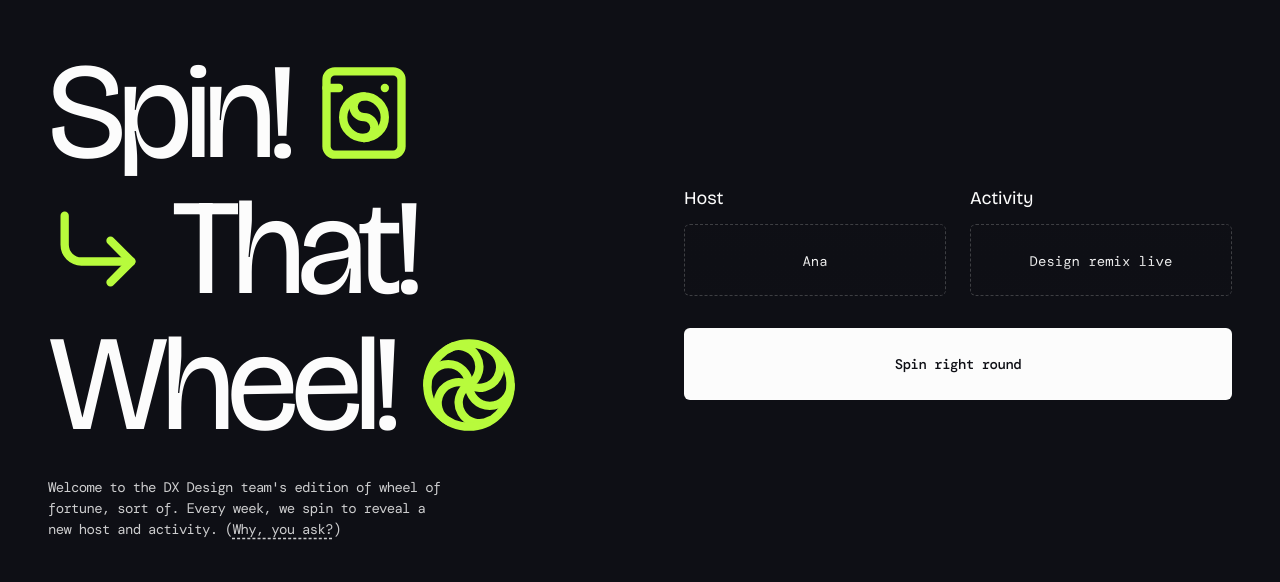
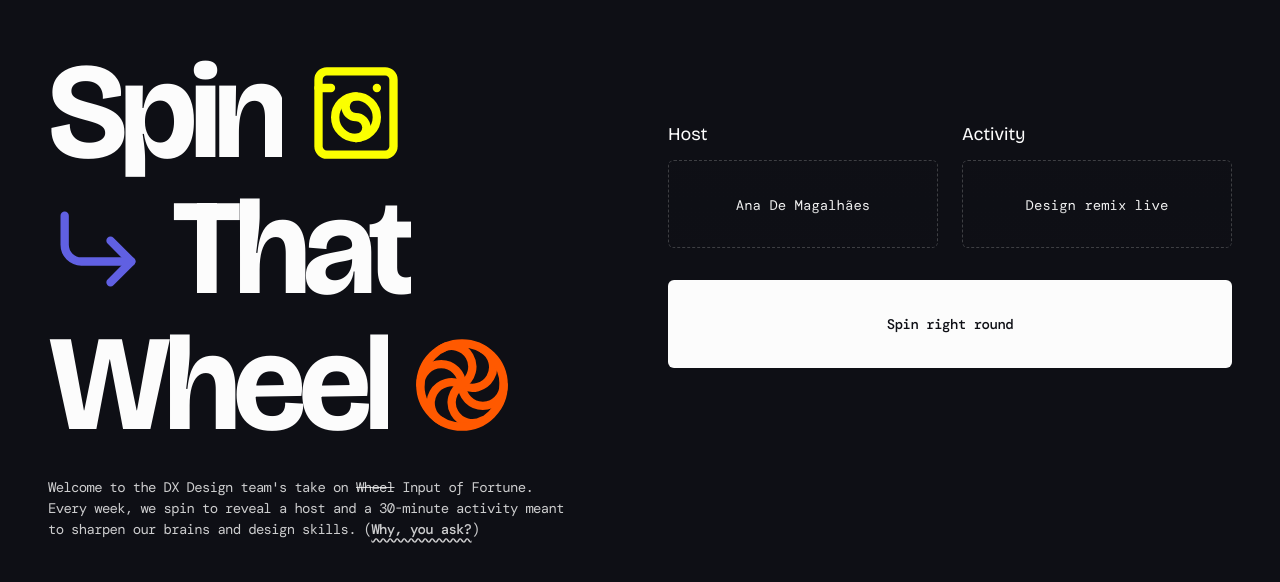
Before and after one commit to ana-demags/dxd-activities, a React (Vite) app: page / in a window 1280 px wide. Shown: the part 108-690 px from the top of the page. Built offline with nearby package versions, Linux system fonts and the light colour scheme; a web font is replaced by a local one.

Commit message:
Update cursor, colors, and add animation to H1

```diff
--- a/index.html
+++ b/index.html
@@ -8,7 +8,7 @@
   <title>Wheel of Design Fortune</title>
   <link rel="preconnect" href="https://fonts.googleapis.com">
   <link rel="preconnect" href="https://fonts.gstatic.com" crossorigin>
-  <link href="https://fonts.googleapis.com/css2?family=Bricolage+Grotesque:wght@400;500;600&display=swap"
+  <link href="https://fonts.googleapis.com/css2?family=Bricolage+Grotesque:wght@400;500;600;700;800&display=swap"
     rel="stylesheet">
   <link href="https://fonts.googleapis.com/css2?family=DM+Mono:wght@300;400;500&display=swap" rel="stylesheet">
 </head>
--- a/src/App.tsx
+++ b/src/App.tsx
@@ -51,59 +51,56 @@ function App() {
         <div className="min-h-screen w-full bg-background flex items-center justify-center p-8">
             <div className="w-full mx-auto" style={{ maxWidth: '1184px' }}>
                 {/* 2-column layout on large screens, stacked on smaller screens */}
-                <div className="grid grid-cols-1 lg:grid-cols-2 gap-[48px] lg:gap-[88px] items-center">
+                <div className="grid grid-cols-1 lg:grid-cols-2 gap-[48px] lg:gap-[56px] items-center">
                     {/* Left column: Heading and description */}
                     <div className="text-center lg:text-left w-full">
                         {/* Mobile: Icons row above text */}
                         <div className="flex items-center justify-center gap-3 mb-6 lg:hidden">
                             <WashingMachineIcon
                                 ref={washingMachineRef}
-                                size={60}
-                                className="text-primary"
+                                className="text-icon-washing-machine w-[72px] h-[72px] md:w-[100px] md:h-[100px] [&_svg]:w-full [&_svg]:h-full"
                             />
                             <CornerDownRightIcon
                                 ref={cornerDownRightRef}
-                                size={60}
-                                className="text-primary"
+                                className="text-icon-corner-down-right w-[72px] h-[72px] md:w-[100px] md:h-[100px] [&_svg]:w-full [&_svg]:h-full"
                             />
                             <LoaderPinwheelIcon
                                 ref={loaderPinwheelRef}
-                                size={60}
-                                className="text-primary"
+                                className="text-icon-loader-pinwheel w-[72px] h-[72px] md:w-[100px] md:h-[100px] [&_svg]:w-full [&_svg]:h-full"
                             />
                         </div>
 
-                        <h1 className="text-[104px] md:text-[136px] tracking-tighter font-display text-foreground mb-6 font-normal cursor-default flex flex-col gap-0 items-center lg:items-start">
+                        <h1 className="text-[104px] md:text-[136px] tracking-tighter font-display font-bold text-foreground mb-6 cursor-default flex flex-col gap-0 items-center lg:items-start">
                             <span className="inline-flex items-center gap-6 leading-none">
-                                Spin!
+                                <span className="inline-block overflow-hidden whitespace-nowrap w-0 animate-typewriter-1">Spin</span>
                                 <WashingMachineIcon
                                     ref={washingMachineDesktopRef}
                                     size={100}
-                                    className="text-primary hidden lg:block"
+                                    className="text-icon-washing-machine hidden lg:block"
                                 />
                             </span>
                             <span className="inline-flex items-center gap-6 leading-none">
                                 <CornerDownRightIcon
                                     ref={cornerDownRightDesktopRef}
                                     size={100}
-                                    className="text-primary hidden lg:block"
+                                    className="text-icon-corner-down-right hidden lg:block"
                                 />
-                                That!
+                                <span className="inline-block overflow-hidden whitespace-nowrap w-0 animate-typewriter-2">That</span>
                             </span>
                             <span className="inline-flex items-center gap-6 leading-none">
-                                Wheel!
+                                <span className="inline-block overflow-hidden whitespace-nowrap w-0 animate-typewriter-3">Wheel</span>
                                 <LoaderPinwheelIcon
                                     ref={loaderPinwheelDesktopRef}
                                     size={100}
-                                    className="text-primary hidden lg:block"
+                                    className="text-icon-loader-pinwheel hidden lg:block"
                                 />
                             </span>
                         </h1>
-                        <p className="text-foreground/80 text-sm leading-[150%] tracking-tighter font-light max-w-[400px] mx-auto lg:mx-0">
-                            Welcome to the DX Design team's edition of wheel of fortune, sort of. Every week, we spin to reveal a new host and activity.{' '}
+                        <p className="text-foreground/80 text-sm leading-[150%] tracking-tighter font-light max-w-[520px] mx-auto lg:mx-0 opacity-0 animate-fade-in">
+                            Welcome to the DX Design team's take on <s>Wheel</s> Input of Fortune. Every week, we spin to reveal a host and a 30-minute activity meant to sharpen our brains and design skills.{' '}
                             (<Button
                                 variant="link"
-                                className="text-foreground/80 p-0 h-auto font-light underline decoration-dashed underline-offset-4 hover:text-foreground"
+                                className="text-foreground/80 p-0 h-auto font-medium underline decoration-wavy underline-offset-4 hover:decoration-solid"
                                 onClick={() => setIsWhySheetOpen(true)}
                             >
                                 Why, you ask?
@@ -112,7 +109,7 @@ function App() {
                     </div>
 
                     {/* Right column: Slot machine and button */}
-                    <div className="w-full">
+                    <div className="w-full opacity-0 animate-fade-in">
                         <DualSlotMachine hosts={hosts} activities={activities} />
                     </div>
                 </div>
@@ -126,7 +123,9 @@ function App() {
                         </SheetHeader>
                         <div className="space-y-6 text-foreground/80 text-sm leading-[150%] tracking-tighter font-light">
                             <p>
-                                Our goal with these sessions is to keep design, product thinking, and creativity alive in our team. They’re short, low-lift moments of togetherness that invite everyone to think like designers, educators, and storytellers (because we all are!)
+                                This little site was made with love (and your usual, slightly obsessive design traits) by Ana De Magalhães. </p>
+                            <p>
+                                Our goal with these activities is to keep design, product thinking, and creativity alive in our team. They’re short, low-lift moments of togetherness that invite everyone to think like designers, educators, and storytellers (because we all are!)
                             </p>
                             <p>
                                 We make space to zoom out, celebrate small details, and remind ourselves why great experiences matter. Every session is meant to spark curiosity and deepen our shared understanding of the crafts that connect us.
--- a/src/components/DualSlotMachine.tsx
+++ b/src/components/DualSlotMachine.tsx
@@ -23,7 +23,7 @@ export const DualSlotMachine: React.FC<DualSlotMachineProps> = ({ hosts, activit
     const [sheetOpen, setSheetOpen] = useState(false);
     const [selectedActivity, setSelectedActivity] = useState<WheelItem | null>(null);
     const [selectedHost, setSelectedHost] = useState<WheelItem | null>(null);
-    const itemHeight = 72;
+    const itemHeight = 88;
     const repeatCount = 20;
 
     // Render items multiple times for seamless scrolling
@@ -40,6 +40,33 @@ export const DualSlotMachine: React.FC<DualSlotMachineProps> = ({ hosts, activit
 
         const selectedHostWinner = hosts[hostWinnerIndex];
         const selectedActivityWinner = activities[activityWinnerIndex];
+
+        // Check for reduced motion preference
+        const prefersReducedMotion = window.matchMedia('(prefers-reduced-motion: reduce)').matches;
+
+        if (prefersReducedMotion) {
+            // Instant result for reduced motion
+            setTimeout(() => {
+                setIsSpinning(false);
+                setSelectedActivity(selectedActivityWinner);
+                setSelectedHost(selectedHostWinner);
+                setSheetOpen(true);
+
+                // Position strips instantly
+                if (hostStripRef.current) {
+                    hostStripRef.current.style.transition = 'none';
+                    const resetDistance = hostWinnerIndex * itemHeight;
+                    hostStripRef.current.style.transform = `translateY(-${resetDistance}px)`;
+                }
+
+                if (activityStripRef.current) {
+                    activityStripRef.current.style.transition = 'none';
+                    const resetDistance = activityWinnerIndex * itemHeight;
+                    activityStripRef.current.style.transform = `translateY(-${resetDistance}px)`;
+                }
+            }, 500); // Short delay for UX
+            return;
+        }
 
         // Calculate scroll distances
         const targetRepetition = 15;
@@ -84,12 +111,12 @@ export const DualSlotMachine: React.FC<DualSlotMachineProps> = ({ hosts, activit
                 {/* Host Slot */}
                 <div className="flex flex-col gap-3">
                     <h3 className="text-lg font-normal font-display text-foreground">Host</h3>
-                    <div className="relative w-full h-[72px] bg-background rounded-md overflow-hidden border-[1px] border-dashed border-border/20">
+                    <div className="relative w-full h-[88px] bg-background rounded-md overflow-hidden border-[1px] border-dashed border-border/20">
                         <div ref={hostStripRef} className="w-full text-center">
                             {hostDisplayItems.map((item, i) => (
                                 <div
                                     key={i}
-                                    className="h-[72px] flex items-center justify-center text-sm text-foreground leading-none font-light truncate w-full px-4"
+                                    className="h-[88px] flex items-center justify-center text-sm text-foreground leading-none font-light truncate w-full px-4"
                                 >
                                     {item.label}
                                 </div>
@@ -102,12 +129,12 @@ export const DualSlotMachine: React.FC<DualSlotMachineProps> = ({ hosts, activit
                 {/* Activity Slot */}
                 <div className="flex flex-col gap-3">
                     <h3 className="text-lg font-normal font-display text-foreground">Activity</h3>
-                    <div className="relative w-full h-[72px] bg-background rounded-md overflow-hidden border-[1px] border-dashed border-border/20">
+                    <div className="relative w-full h-[88px] bg-background rounded-md overflow-hidden border-[1px] border-dashed border-border/20">
                         <div ref={activityStripRef} className="w-full text-center">
                             {activityDisplayItems.map((item, i) => (
                                 <div
                                     key={i}
-                                    className="h-[72px] flex items-center justify-center text-sm text-foreground leading-none font-light truncate w-full px-4"
+                                    className="h-[88px] flex items-center justify-center text-sm text-foreground leading-none font-light truncate w-full px-4"
                                 >
                                     {item.label}
                                 </div>
@@ -121,25 +148,28 @@ export const DualSlotMachine: React.FC<DualSlotMachineProps> = ({ hosts, activit
             <Button
                 onClick={spin}
                 disabled={isSpinning}
-                className="w-full bg-foreground hover:bg-foreground/90 text-background text-sm font-medium tracking-[-0.5px] h-[72px] font-sans"
+                className="w-full bg-foreground hover:bg-foreground/90 text-background text-sm tracking-[-0.5px] h-[88px] font-sans"
                 size="lg"
             >
                 {isSpinning && <Loader2 className="mr-2 h-4 w-4 animate-spin" />}
                 {isSpinning ? 'Fortune telling...' : 'Spin right round'}
             </Button>
 
+            <div className="h-[88px] mt-2 w-full">
                 {selectedActivity && (
                     <Button
                         variant="ghost"
                         onClick={() => setSheetOpen(true)}
                         onMouseEnter={() => circleHelpRef.current?.startAnimation()}
                         onMouseLeave={() => circleHelpRef.current?.stopAnimation()}
-                    className="w-full text-foreground hover:text-foreground hover:bg-foreground/10 text-sm font-medium tracking-[-0.5px] h-[72px] font-sans mt-2"
+                        size="lg"
+                        className="w-full text-foreground/50 hover:text-foreground hover:bg-foreground/10 text-sm tracking-[-0.5px] h-[88px] font-sans"
                     >
                         <CircleHelpIcon ref={circleHelpRef} className="mr-2" size={20} />
-                    Activity instructions
+                        Activity details
                     </Button>
                 )}
+            </div>
 
             <Sheet open={sheetOpen} onOpenChange={setSheetOpen}>
                 <SheetContent className="bg-background border-border/20 sm:max-w-[500px]">
--- a/src/components/ui/button.tsx
+++ b/src/components/ui/button.tsx
@@ -4,7 +4,7 @@ import { cva, type VariantProps } from "class-variance-authority"
 import { cn } from "@/lib/utils"
 
 const buttonVariants = cva(
-    "inline-flex items-center justify-center whitespace-nowrap rounded-md text-sm font-medium ring-offset-background transition-colors focus-visible:outline-none focus-visible:ring-2 focus-visible:ring-ring focus-visible:ring-offset-2 disabled:pointer-events-none disabled:opacity-50",
+    "inline-flex items-center justify-center whitespace-nowrap rounded-md text-sm font-medium ring-offset-background transition-colors disabled:pointer-events-none disabled:opacity-50 cursor-pointer",
     {
         variants: {
             variant: {
@@ -21,7 +21,7 @@ const buttonVariants = cva(
             size: {
                 default: "h-10 px-4 py-2",
                 sm: "h-9 rounded-md px-3",
-                lg: "h-11 rounded-md px-8",
+                lg: "h-[88px] rounded-md px-8",
                 icon: "h-10 w-10",
             },
         },
--- a/src/components/ui/sheet.tsx
+++ b/src/components/ui/sheet.tsx
@@ -63,7 +63,7 @@ const SheetContent = React.forwardRef<
       {...props}
     >
       {children}
-      <SheetPrimitive.Close className="absolute right-4 top-4 rounded-sm opacity-70 ring-offset-background transition-opacity hover:opacity-100 focus:outline-none focus:ring-2 focus:ring-ring focus:ring-offset-2 disabled:pointer-events-none data-[state=open]:bg-secondary text-white">
+      <SheetPrimitive.Close className="absolute right-4 top-4 rounded-sm opacity-70 ring-offset-background transition-opacity hover:opacity-100 disabled:pointer-events-none data-[state=open]:bg-secondary text-white">
         <X className="h-4 w-4" />
         <span className="sr-only">Close</span>
       </SheetPrimitive.Close>
--- a/src/data.ts
+++ b/src/data.ts
@@ -7,14 +7,14 @@ export interface WheelItem {
 }
 
 export const hosts: WheelItem[] = [
-  { label: 'Ana' },
-  { label: 'Brian' },
-  { label: 'Ronan' },
-  { label: 'Michelle' },
-  { label: 'Daniel' },
-  { label: 'Jay' },
-  { label: 'Caydie' },
-  { label: 'Nohana' },
+  { label: 'Ana De Magalhães' },
+  { label: 'Brian Santiago' },
+  { label: 'Ronan Flynn-Curran' },
+  { label: 'Michelle Mabuyo' },
+  { label: 'Daniel Abdelsamed' },
+  { label: 'Jay Chesterman' },
+  { label: 'Caydie Tran' },
+  { label: 'Nohana Rooney' },
 ];
 
 export const activities: WheelItem[] = [
@@ -69,7 +69,7 @@ export const activities: WheelItem[] = [
   {
     label: 'Teach us something',
     pillar: 'Craft',
-    purpose: 'Build confidence and practice in teaching something clearly and concisely',
+    purpose: 'Build confidence and practice in teaching something clearly and concisely.',
     hostRole: 'A short mini-lesson on anything (work-related or random or something you\'re super interested in). Can be hands-on or conceptual.'
   },
   {
--- a/src/index.css
+++ b/src/index.css
@@ -33,6 +33,10 @@
         --ring: 81 96% 61%;
 
         --radius: 0.5rem;
+
+        --icon-washing-machine: 61 100% 50%;
+        --icon-corner-down-right: 240 69% 63%;
+        --icon-loader-pinwheel: 21 100% 50%;
     }
 
     .dark {
@@ -69,9 +73,66 @@
 @layer base {
     * {
         @apply border-border;
+        cursor: url("/desktop.ico"), auto;
     }
 
     body {
         @apply bg-background text-foreground;
     }
 }
+
+@layer utilities {
+    .cursor-pointer {
+        cursor: pointer;
+    }
+}
+
+/* Typewriter animation for H1 words */
+@media (prefers-reduced-motion: no-preference) {
+    @keyframes typewriter {
+        from {
+            width: 0;
+        }
+
+        to {
+            width: 100%;
+        }
+    }
+
+    @keyframes fade-in {
+        from {
+            opacity: 0;
+            transform: translateY(10px);
+        }
+
+        to {
+            opacity: 1;
+            transform: translateY(0);
+        }
+    }
+}
+
+/* Fallback for reduced motion - no animation, just show text */
+@media (prefers-reduced-motion: reduce) {
+    @keyframes typewriter {
+        from {
+            width: 100%;
+        }
+
+        to {
+            width: 100%;
+        }
+    }
+
+    @keyframes fade-in {
+        from {
+            opacity: 1;
+            transform: translateY(0);
+        }
+
+        to {
+            opacity: 1;
+            transform: translateY(0);
+        }
+    }
+}
--- a/tailwind.config.cjs
+++ b/tailwind.config.cjs
@@ -54,6 +54,9 @@ module.exports = {
                     DEFAULT: "hsl(var(--card))",
                     foreground: "hsl(var(--card-foreground))",
                 },
+                "icon-washing-machine": "hsl(var(--icon-washing-machine))",
+                "icon-corner-down-right": "hsl(var(--icon-corner-down-right))",
+                "icon-loader-pinwheel": "hsl(var(--icon-loader-pinwheel))",
             },
             borderRadius: {
                 lg: "var(--radius)",
@@ -73,6 +76,10 @@ module.exports = {
             animation: {
                 "accordion-down": "accordion-down 0.2s ease-out",
                 "accordion-up": "accordion-up 0.2s ease-out",
+                "typewriter-1": "typewriter 0.4s steps(8) 0s forwards",
+                "typewriter-2": "typewriter 0.3s steps(8) 0.45s forwards",
+                "typewriter-3": "typewriter 0.4s steps(10) 0.8s forwards",
+                "fade-in": "fade-in 0.6s ease-out 1.2s forwards",
             },
         },
     },
```
Also changed, not shown: src/components/ui/circle-help.tsx (+8 -5 lines), src/components/ui/corner-down-right.tsx (+7 -4 lines), src/components/ui/loader-pinwheel.tsx (+7 -4 lines), src/components/ui/washing-machine.tsx (+7 -4 lines), 1 other file (tests, documents, lock files or other folders). Lines whose indentation alone changed are shown as unchanged.
